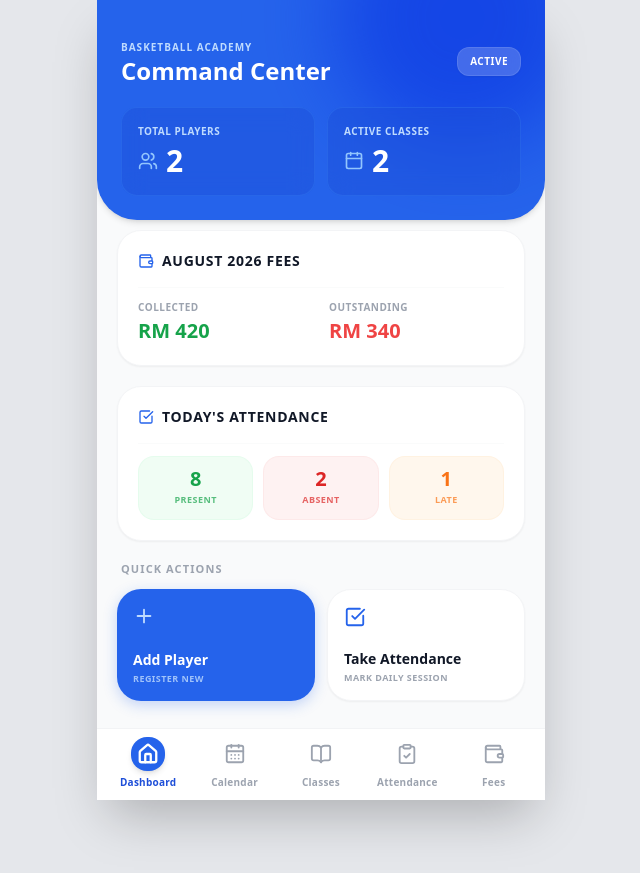
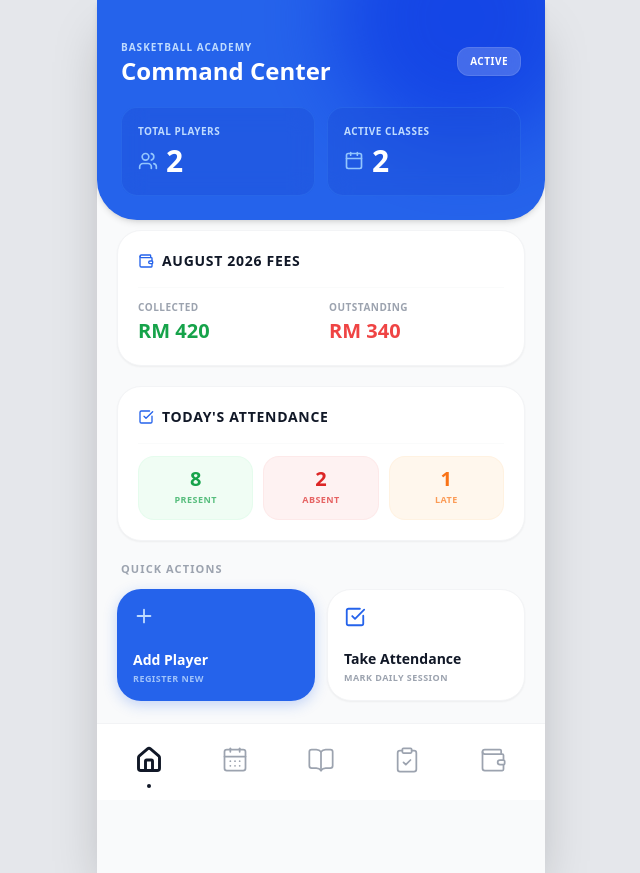
Before and after one commit to pinmin87/Basketball-Operating-System, a Next.js app: page / in a window 1280 px wide. Shown: the whole page, without its empty margins (319-959 px from the left). Before the commit the page ends 800 px from the top, so only its background shows below. Built offline with nearby package versions, Linux system fonts and the light colour scheme.

Commit message:
style: upgrade bottom nav to IG minimalist style and fix iOS height jumping bug

```diff
--- a/app/layout.tsx
+++ b/app/layout.tsx
@@ -9,12 +9,11 @@ import { useEffect } from 'react';
 export default function RootLayout({ children }: { children: React.ReactNode }) {
   const pathname = usePathname();
 
-  // 专治 iPhone PWA 页面乱跳和橡皮筋效应
+  // 释放 Body 原生滚动，彻底解决 iOS 页面切换时高度跳动的问题
   useEffect(() => {
-    document.body.style.overflow = 'hidden';
-    document.body.style.position = 'fixed';
-    document.body.style.width = '100%';
-    document.body.style.height = '100%';
+    document.body.style.overflow = 'auto';
+    document.body.style.position = 'relative';
+    document.body.style.height = 'auto';
   }, []);
 
   const navItems = [
@@ -28,34 +27,48 @@ export default function RootLayout({ children }: { children: React.ReactNode })
   return (
     <html lang="en">
       <head>
-        {/* Apple PWA 专属 Meta 标签，锁定视口，防止双重导航栏 */}
         <meta name="viewport" content="width=device-width, initial-scale=1, maximum-scale=1, user-scalable=0, viewport-fit=cover" />
         <meta name="apple-mobile-web-app-capable" content="yes" />
         <meta name="apple-mobile-web-app-status-bar-style" content="default" />
       </head>
-      <body className="bg-gray-200 text-gray-900 sm:flex sm:justify-center">
+      <body className="bg-gray-200 text-gray-900 sm:flex sm:justify-center antialiased">
 
-        {/* 使用 h-[100dvh] 完美适配 iPhone 动态高度，解决底部被挡问题 */}
-        <div className="w-full sm:max-w-md bg-gray-50 h-[100dvh] flex flex-col relative shadow-2xl overflow-hidden">
+        {/* 取消了固定高度限制，让内容自然延伸 */}
+        <div className="w-full sm:max-w-md bg-gray-50 min-h-screen relative shadow-2xl flex flex-col">
 
-          {/* 身体区：设为 flex-1 和 overflow-y-auto，让内容在这里面顺滑滚动 */}
-          <div className="flex-1 overflow-y-auto w-full">
+          {/* 内容区底部预留足够的空间 (pb-28)，防止内容被底部的导航栏遮挡 */}
+          <div className="flex-1 w-full pb-28">
             {children}
           </div>
 
-          {/* 底部导航栏：脱离文档流，固定在最底端，自动预留 safe-area */}
-          <nav className="shrink-0 w-full bg-white/95 backdrop-blur-xl border-t border-gray-200/50 flex justify-between items-center px-2 pt-2 pb-[calc(env(safe-area-inset-bottom)+10px)] z-50">
+          {/*
+            【核心重构】IG 风格悬浮底部导航栏
+            1. fixed bottom-0：像钉子一样死死钉在屏幕最下方，绝对不再乱跳！
+            2. 去掉文字，图标放大到 size 28，点击区域更大、更准。
+            3. 加入了 max(env(safe-area-inset-bottom),16px)，完美包裹 iPhone 底部的横线。
+          */}
+          <nav className="fixed bottom-0 w-full sm:max-w-md mx-auto bg-white/90 backdrop-blur-2xl border-t border-gray-200/50 flex justify-between items-center px-6 pt-3 pb-[max(env(safe-area-inset-bottom),16px)] z-[100]">
             {navItems.map((item) => {
               const Icon = item.icon;
               const isActive = pathname === item.href;
+
               return (
-                <Link key={item.name} href={item.href} className="flex flex-col items-center justify-center w-[20%] active:scale-95 transition-transform">
-                  <div className={`p-1.5 rounded-2xl transition-colors ${isActive ? 'bg-blue-600 text-white shadow-md' : 'text-gray-400'}`}>
-                    <Icon size={22} strokeWidth={isActive ? 2.5 : 2} />
-                  </div>
-                  <span className={`text-[10px] mt-1 font-bold tracking-wide ${isActive ? 'text-blue-700' : 'text-gray-400'}`}>
-                    {item.name}
-                  </span>
+                <Link
+                  key={item.name}
+                  href={item.href}
+                  className="relative flex flex-col items-center justify-center w-14 h-12 active:scale-90 transition-transform duration-200"
+                >
+                  {/* 未选中时是灰色细线，选中时变成高级纯黑粗线 (IG 风格) */}
+                  <Icon
+                    size={28}
+                    strokeWidth={isActive ? 2.5 : 1.5}
+                    className={isActive ? 'text-gray-900' : 'text-gray-400 hover:text-gray-500'}
+                  />
+
+                  {/* IG 风格的极简状态指示器 (选中的图标下方会出现一个小黑点) */}
+                  {isActive && (
+                    <div className="absolute -bottom-1 w-1 h-1 bg-gray-900 rounded-full"></div>
+                  )}
                 </Link>
               );
             })}
```
